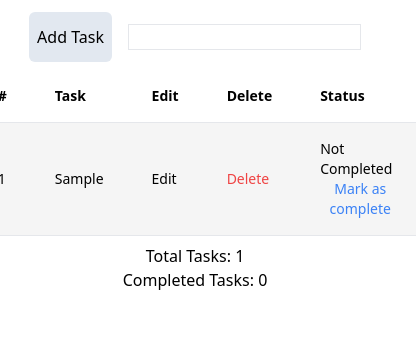
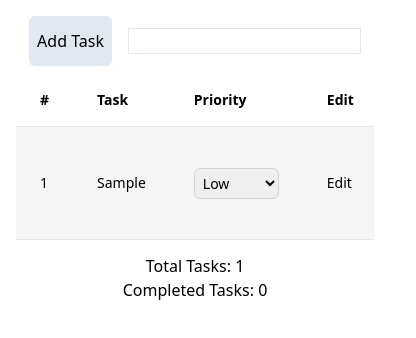
Before and after one commit to tanveer19/job-task-09-qtec-todoapp, a React (Vite) app: page / in a window 390 px wide. Both pictures are taken after typing "Sample" into the empty fields and a click on the button "Add Task". Shown: the top 338 px of the page, 416 px wide, since content can reach past the window. Built offline with nearby package versions, Linux system fonts and the light colour scheme.

Commit message:
making responsive

```diff
--- a/src/pages/Home/Home.jsx
+++ b/src/pages/Home/Home.jsx
@@ -79,26 +79,48 @@ const Home = () => {
     localStorage.setItem("status", JSON.stringify(updatedStatus));
   };
 
+  const handlePriorityChange = (index, priority) => {
+    const newTasks = [...tasks];
+    newTasks[index] = { ...newTasks[index], priority };
+    setTasks(newTasks);
+
+    // Save the priority color in localStorage
+    localStorage.setItem(`priorityColor-${index}`, getPriorityColor(priority));
+  };
+
+  const getPriorityColor = (priority) => {
+    switch (priority) {
+      case "high":
+        return "bg-red-500";
+      case "medium":
+        return "bg-sky-500";
+      case "low":
+        return "bg-green-500";
+      default:
+        return "";
+    }
+  };
   return (
-    <div className="flex flex-col justify-center items-center h-auto m-3">
-      <div className="flex gap-4">
+    <div className="container mx-auto p-4">
+      <div className="flex flex-col items-center ">
+        <div className="flex justify-center gap-4">
           <button className="bg-slate-200 p-2 rounded-md" onClick={addTask}>
             Add Task
           </button>
-        <form className="">
+          <form className="flex-grow">
             <input
-            className="border my-3"
+              className="w-full border my-3"
               type="text"
               value={newTask}
               onChange={(e) => setNewTask(e.target.value)}
             />
           </form>
         </div>
-      <div className="flex flex-col">
-        <div className="overflow-x-auto sm:-mx-6 lg:-mx-8">
+        <div className="overflow-x-auto max-w-full">
+          <div className="">
             <div className="inline-block min-w-full py-2 sm:px-6 lg:px-8">
-            <div className="overflow-hidden">
-              <table className="min-w-full max-w-full text-left text-sm font-light">
+              <div className="">
+                <table className="overflow-auto text-left text-sm font-light">
                   <thead className="border-b bg-white font-medium dark:border-neutral-500 dark:bg-neutral-600">
                     <tr>
                       <th scope="col" className="px-6 py-4">
@@ -106,6 +128,10 @@ const Home = () => {
                       </th>
                       <th scope="col" className="px-6 py-4">
                         Task
+                      </th>
+
+                      <th scope="col" className="px-6 py-4">
+                        Priority
                       </th>
                       <th scope="col" className="px-6 py-4">
                         Edit
@@ -132,7 +158,9 @@ const Home = () => {
                             <input
                               type="text"
                               value={task.name}
-                            onChange={(e) => updateTask(index, e.target.value)}
+                              onChange={(e) =>
+                                updateTask(index, e.target.value)
+                              }
                               className="bg-neutral-100"
                               ref={(el) => (taskInputRefs.current[index] = el)}
                             />
@@ -140,6 +168,28 @@ const Home = () => {
                             task.name
                           )}
                         </td>
+                        <td className="whitespace-normal px-6 py-4">
+                          <select
+                            value={task.priority || "low"}
+                            onChange={(e) =>
+                              handlePriorityChange(index, e.target.value)
+                            }
+                            className={`border border-gray-300 rounded-md p-1 ${getPriorityColor(
+                              task.priority
+                            )}`}
+                          >
+                            <option value="high" className="bg-red-500">
+                              High
+                            </option>
+                            <option value="medium" className="bg-sky-500">
+                              Medium
+                            </option>
+                            <option value="low" className="bg-green-500">
+                              Low
+                            </option>
+                          </select>
+                        </td>
+
                         <td className="whitespace-normal px-6 py-4">
                           <button
                             onClick={() => edit(index)}
@@ -180,6 +230,7 @@ const Home = () => {
           </div>
         </div>
       </div>
+    </div>
   );
 };
 
```
Lines whose indentation alone changed are shown as unchanged.
